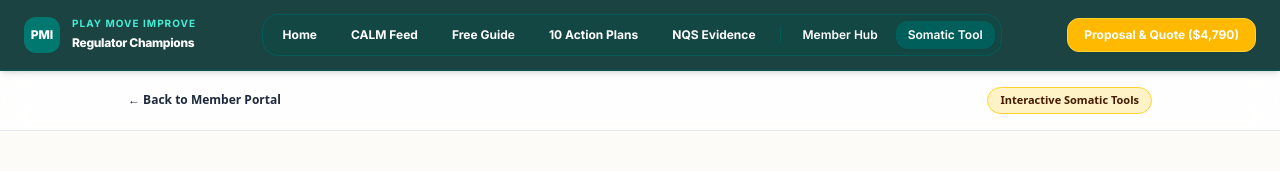
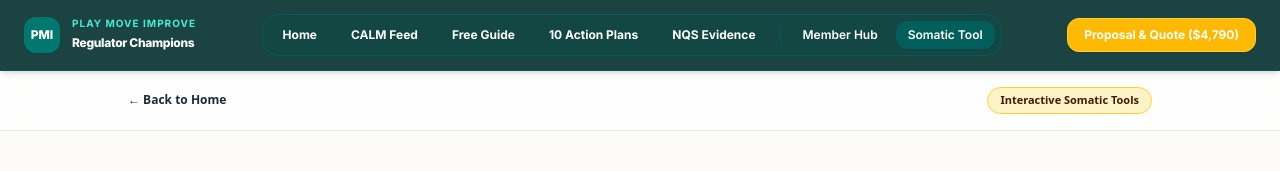
Before and after one commit to developmentalhub/playmoveimprove-regulator-champions, a Next.js app: page /somatic-checkin in a window 1280 px wide. Shown: the top 171 px of the page. Built offline with nearby package versions, Linux system fonts and the light colour scheme.

Commit message:
Fix duplicate educator routine PDF link

```diff
--- a/app/somatic-checkin/page.tsx
+++ b/app/somatic-checkin/page.tsx
@@ -3,7 +3,6 @@
 import React, { useState } from 'react';
 import Link from 'next/link';
 
-// CARDS FOR THE INTERACTIVE MICRO COURSE DECK
 const COURSE_CARDS = [
   {
     step: 'Step 1 of 5',
@@ -59,7 +58,6 @@ const COURSE_CARDS = [
 
 export default function SomaticCheckinPage() {
   const [currentCard, setCurrentCard] = useState(0);
-
   const [tightnessLocation, setTightnessLocation] = useState<string[]>([]);
   const [selectedSensory, setSelectedSensory] = useState<string[]>([]);
   const [relationalChoice, setRelationalChoice] = useState('');
@@ -69,7 +67,7 @@ export default function SomaticCheckinPage() {
     setTightnessLocation((previous) =>
       previous.includes(item)
         ? previous.filter((existingItem) => existingItem !== item)
-        : [...previous, item]
+        : [...previous, item],
     );
   };
 
@@ -77,20 +75,19 @@ export default function SomaticCheckinPage() {
     setSelectedSensory((previous) =>
       previous.includes(item)
         ? previous.filter((existingItem) => existingItem !== item)
-        : [...previous, item]
+        : [...previous, item],
     );
   };
 
   return (
     <div className="min-h-screen bg-[#FDFBF7] pb-20 font-sans text-slate-800">
-      {/* HEADER */}
       <header className="sticky top-0 z-40 border-b border-slate-200 bg-white/80 px-6 py-4 backdrop-blur-md">
         <div className="mx-auto flex max-w-5xl items-center justify-between">
           <Link
-            href="/portal"
+            href="/"
             className="text-xs font-bold text-teal-800 transition hover:text-teal-900"
           >
-            ← Back to Member Portal
+            ← Back to Home
           </Link>
 
           <span className="rounded-full border border-amber-300 bg-amber-100 px-3 py-1 text-[11px] font-bold text-amber-950">
@@ -100,7 +97,6 @@ export default function SomaticCheckinPage() {
       </header>
 
       <main className="mx-auto max-w-4xl space-y-12 px-6 py-10">
-        {/* HERO TITLE */}
         <section className="mx-auto max-w-2xl space-y-3 text-center">
           <span className="inline-block rounded-full bg-teal-100 px-3.5 py-1 text-xs font-bold uppercase tracking-wider text-teal-900">
             Staffroom Regulation Pacing
@@ -117,7 +113,6 @@ export default function SomaticCheckinPage() {
           </p>
         </section>
 
-        {/* SECTION 1: INTERACTIVE MICRO COURSE CARD DECK */}
         <section className="space-y-4">
           <div className="flex items-center justify-between gap-4">
             <h2 className="text-lg font-bold text-slate-900">
@@ -207,7 +202,6 @@ export default function SomaticCheckinPage() {
           </div>
         </section>
 
-        {/* SECTION 2: SOMATIC STAFFROOM RESET TOOL */}
         <section className="space-y-8 rounded-3xl border border-slate-200 bg-white p-8 shadow-sm md:p-10">
           <div className="space-y-2 border-b border-slate-200 pb-6">
             <span className="text-xs font-bold uppercase tracking-wider text-teal-800">
@@ -226,7 +220,6 @@ export default function SomaticCheckinPage() {
 
           {!toolSubmitted ? (
             <div className="space-y-8">
-              {/* STEP A: BODY TIGHTNESS */}
               <div className="space-y-3">
                 <p className="block text-xs font-bold uppercase text-slate-700">
                   1. Where are you holding tension right now? Select all that
@@ -261,7 +254,6 @@ export default function SomaticCheckinPage() {
                 </div>
               </div>
 
-              {/* STEP B: SENSORY VAGUS NERVE ANCHORS */}
               <div className="space-y-3">
                 <p className="block text-xs font-bold uppercase text-slate-700">
                   2. Choose your staffroom sensory soothing anchors for today:
@@ -313,7 +305,6 @@ export default function SomaticCheckinPage() {
                 </div>
               </div>
 
-              {/* STEP C: RELATIONAL ENVIRONMENT CHOICE */}
               <div className="space-y-3">
                 <p className="block text-xs font-bold uppercase text-slate-700">
                   3. Relational Mindset Shift for Your Shift:
@@ -407,7 +398,6 @@ export default function SomaticCheckinPage() {
           )}
         </section>
 
-        {/* SECTION 3: PRINTABLE POSTER DOWNLOAD */}
         <section className="space-y-6 rounded-3xl bg-teal-950 p-8 text-white md:p-10">
           <div className="space-y-2">
             <span className="block text-xs font-bold uppercase tracking-wider text-teal-300">
@@ -426,7 +416,7 @@ export default function SomaticCheckinPage() {
 
           <div className="max-w-2xl">
             <a
-              href="/pdf/educator-routine-ladder-1.pdf"
+              href="/pdf/Morning-Routine-Ladder-Printable-Cards-Educators.pdf"
               target="_blank"
               rel="noopener noreferrer"
               className="block space-y-2 rounded-2xl border border-teal-700 bg-teal-900/80 p-5 text-left transition hover:bg-teal-800"
```
